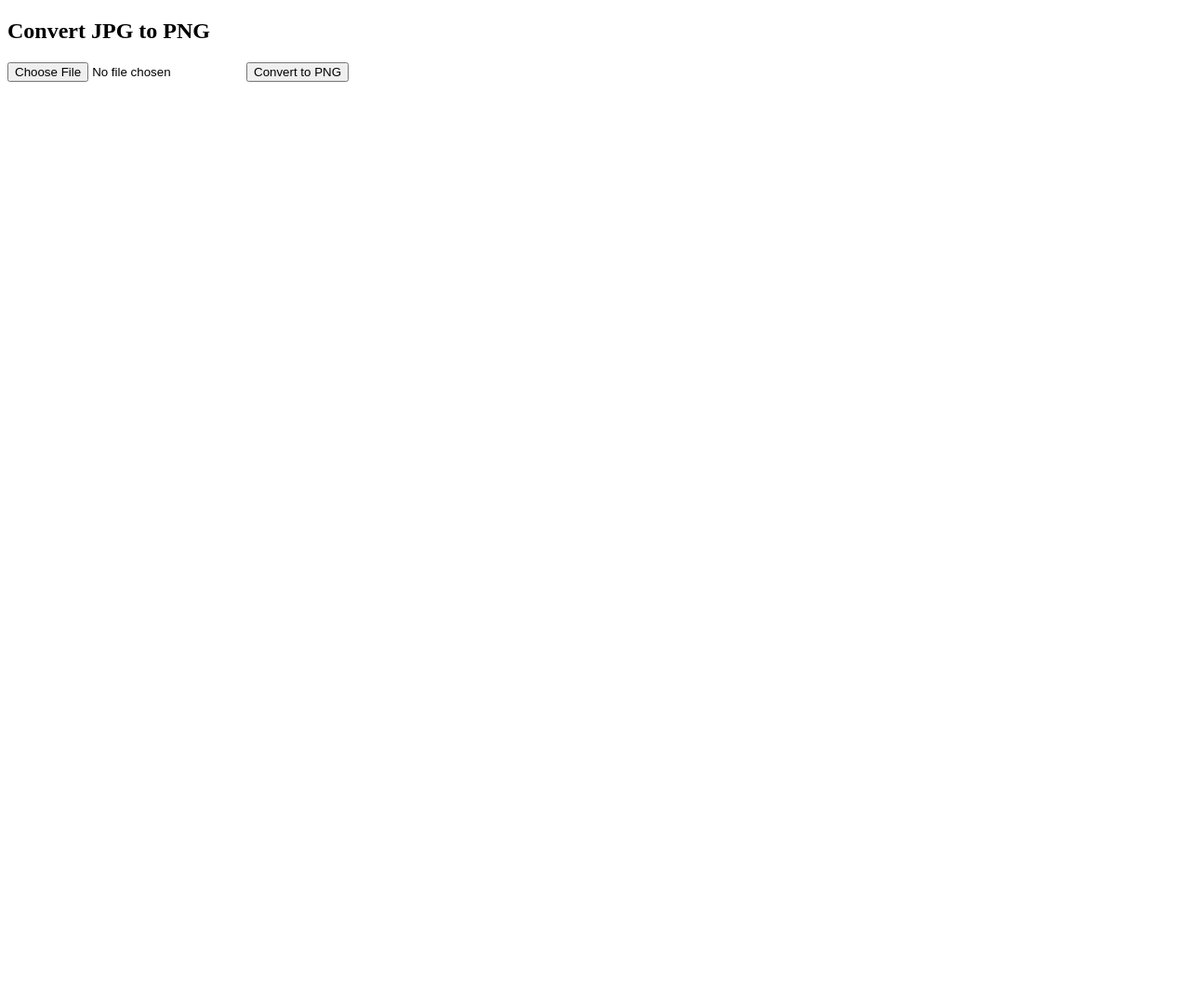
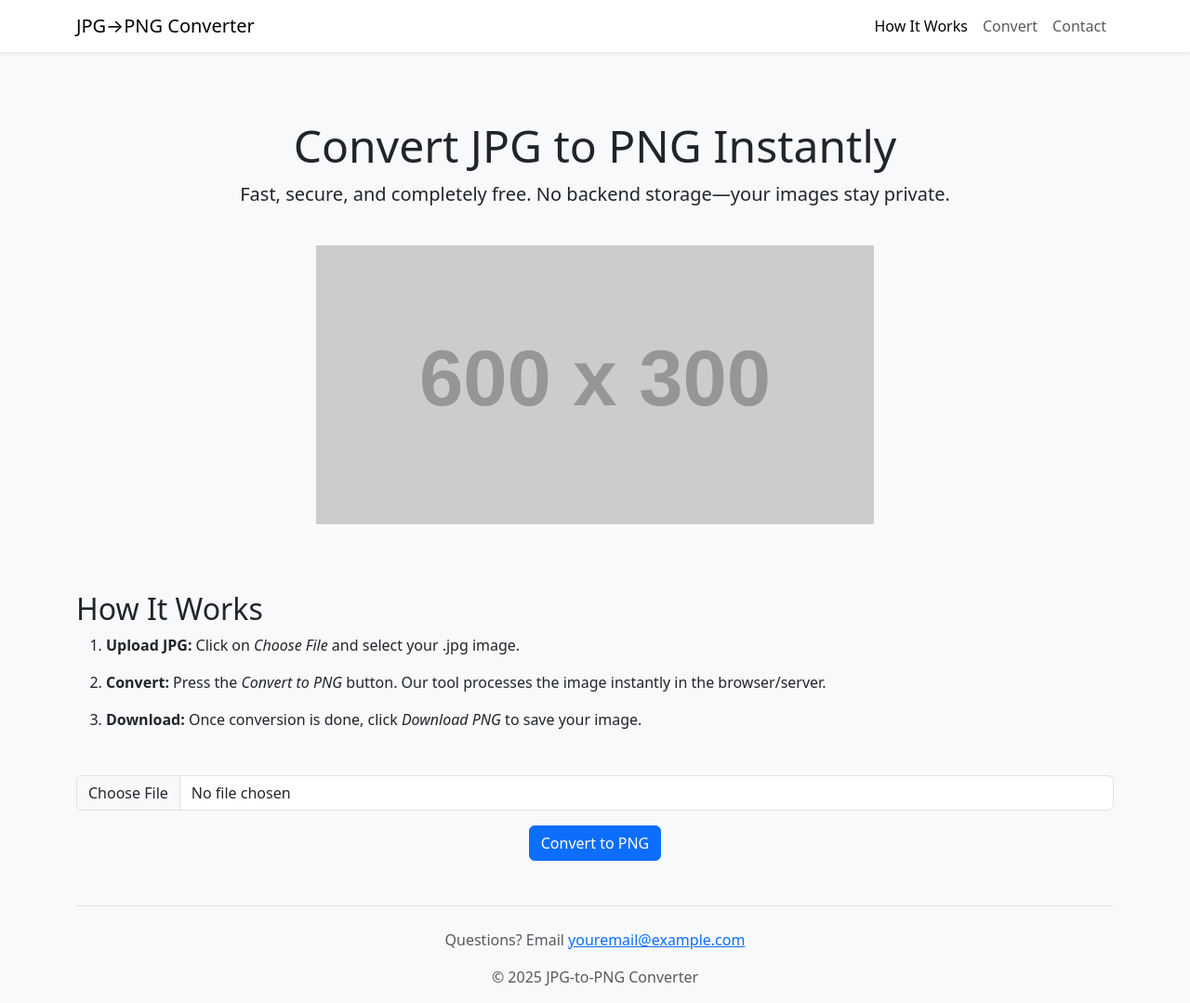
Before and after one commit to Rahad2009/jpg-to-png-converter, a website: page index.html in a window 1280 px wide. Shown: the whole page at 93% size. Before the commit the page ends 800 px from the top, so only its background shows below. Drawn offline with nearby package versions, Linux system fonts and the light colour scheme; placeholder pictures from the web are drawn by us.

Commit message:
Add files via upload

```diff
--- a/index.html
+++ b/index.html
@@ -1,14 +1,88 @@
 <!DOCTYPE html>
-<html lang="en">
+<html lang="en" data-theme="light">
 <head>
   <meta charset="UTF-8">
+  <meta name="viewport" content="width=device-width, initial-scale=1.0">
   <title>JPG to PNG Converter</title>
+  <!-- Bootstrap CSS -->
+  <link href="https://cdn.jsdelivr.net/npm/bootstrap@5.3.0/dist/css/bootstrap.min.css" rel="stylesheet">
+  <style>
+    body { padding-top: 5rem; }
+    .theme-toggle { position: fixed; top: 1rem; right: 1rem; }
+    .hero-img { max-width: 100%; height: auto; }
+    .steps li { margin-bottom: 1rem; }
+  </style>
 </head>
-<body>
-  <h2>Convert JPG to PNG</h2>
-  <form action="/convert" method="POST" enctype="multipart/form-data">
-    <input type="file" name="image" accept="image/jpeg">
-    <button type="submit">Convert to PNG</button>
-  </form>
+<body class="bg-light text-dark">
+  <!-- Navigation -->
+  <nav class="navbar navbar-expand-lg navbar-light bg-white fixed-top shadow-sm">
+    <div class="container">
+      <a class="navbar-brand" href="#">JPG→PNG Converter</a>
+      <button class="navbar-toggler" type="button" data-bs-toggle="collapse" data-bs-target="#navMenu" aria-controls="navMenu" aria-expanded="false" aria-label="Toggle navigation">
+        <span class="navbar-toggler-icon"></span>
+      </button>
+      <div class="collapse navbar-collapse" id="navMenu">
+        <ul class="navbar-nav ms-auto">
+          <li class="nav-item"><a class="nav-link active" href="#guide">How It Works</a></li>
+          <li class="nav-item"><a class="nav-link" href="#convert">Convert</a></li>
+          <li class="nav-item"><a class="nav-link" href="#contact">Contact</a></li>
+        </ul>
+      </div>
+    </div>
+  </nav>
+
+  <div class="container text-center">
+    <!-- Hero Section -->
+    <div class="py-5">
+      <h1 class="display-5">Convert JPG to PNG Instantly</h1>
+      <p class="lead">Fast, secure, and completely free. No backend storage—your images stay private.</p>
+      <img src="https://via.placeholder.com/600x300.png?text=JPG+to+PNG+Illustration" alt="JPG to PNG Illustration" class="hero-img my-4">
+    </div>
+
+    <!-- Usage Guide -->
+    <section id="guide" class="text-start mb-5">
+      <h2>How It Works</h2>
+      <ol class="steps">
+        <li><strong>Upload JPG:</strong> Click on <em>Choose File</em> and select your .jpg image.</li>
+        <li><strong>Convert:</strong> Press the <em>Convert to PNG</em> button. Our tool processes the image instantly in the browser/server.</li>
+        <li><strong>Download:</strong> Once conversion is done, click <em>Download PNG</em> to save your image.</li>
+      </ol>
+    </section>
+
+    <!-- Conversion Form -->
+    <section id="convert" class="mb-5">
+      <form action="/convert" method="POST" enctype="multipart/form-data">
+        <div class="mb-3">
+          <input type="file" name="image" accept="image/jpeg" class="form-control" required>
+        </div>
+        <button type="submit" class="btn btn-primary">Convert to PNG</button>
+      </form>
+      <a id="download" class="btn btn-success mt-3" style="display:none;">Download PNG</a>
+    </section>
+
+    <!-- Contact Footer -->
+    <footer id="contact" class="pt-4 text-muted border-top">
+      <p>Questions? Email <a href="mailto:youremail@example.com">youremail@example.com</a></p>
+      <p>&copy; 2025 JPG-to-PNG Converter</p>
+    </footer>
+  </div>
+
+  <!-- Theme Toggle Button -->
+  <button class="btn btn-secondary theme-toggle">Toggle Theme</button>
+
+  <!-- Bootstrap JS & dependencies -->
+  <script src="https://cdn.jsdelivr.net/npm/bootstrap@5.3.0/dist/js/bootstrap.bundle.min.js"></script>
+  <script>
+    const toggle = document.querySelector('.theme-toggle');
+    toggle.addEventListener('click', () => {
+      const html = document.documentElement;
+      const light = html.getAttribute('data-theme') === 'light';
+      html.setAttribute('data-theme', light ? 'dark' : 'light');
+      document.body.classList.toggle('bg-light');
+      document.body.classList.toggle('bg-dark');
+      document.body.classList.toggle('text-dark');
+      document.body.classList.toggle('text-light');
+    });
+  </script>
 </body>
 </html>
```
